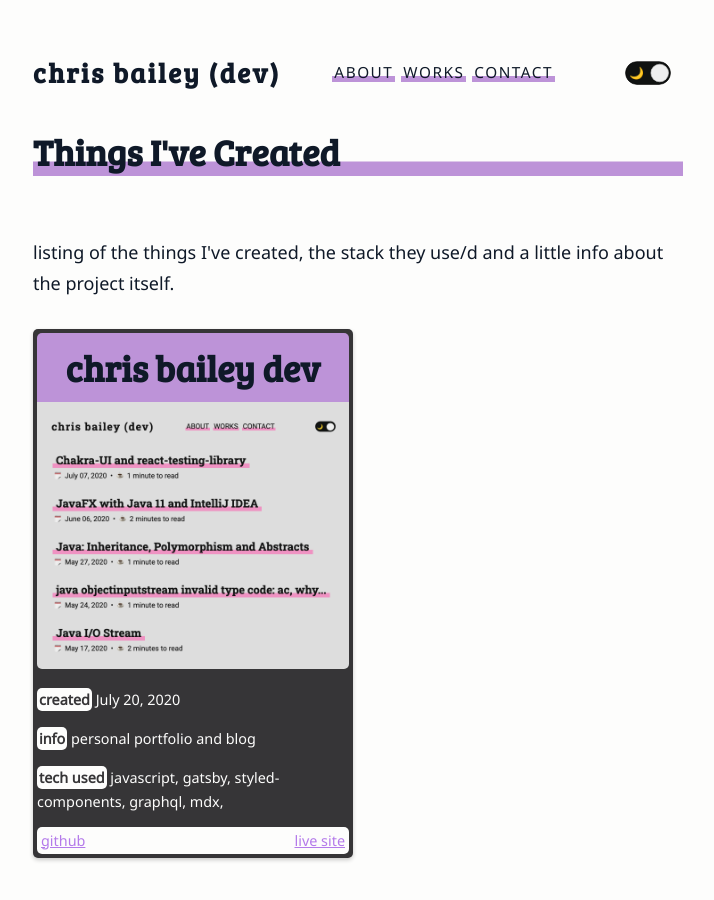
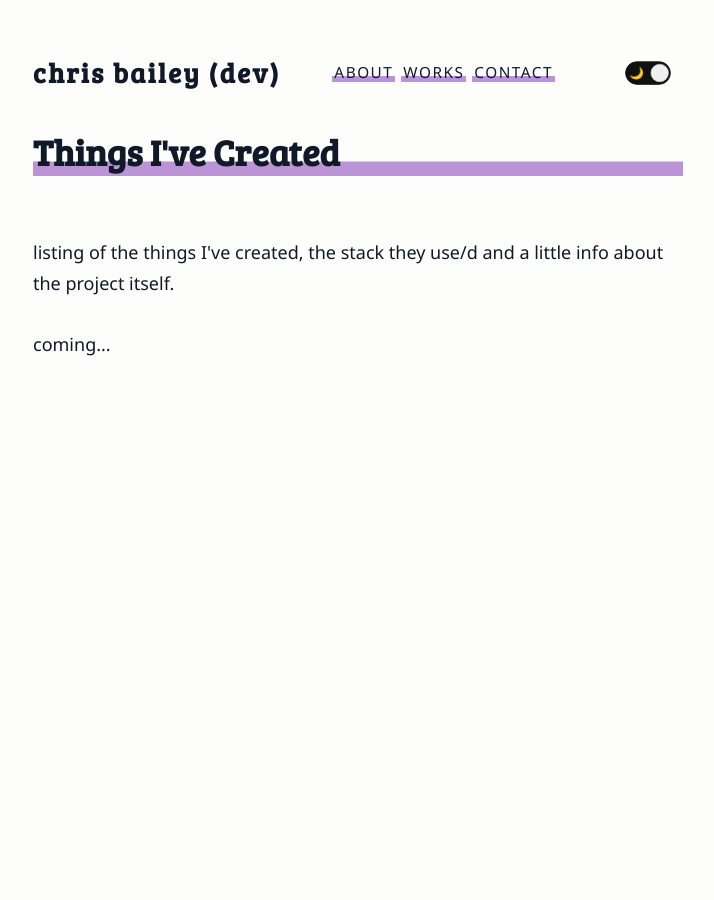
Before and after one commit to xchrisbailey/chrisbailey.dev, a Gatsby site: page /work in a window 1280 px wide. Shown: the whole page, without its empty margins (282-996 px from the left). After the commit the page ends 800 px from the top, so only its background shows below. Built offline with nearby package versions, Linux system fonts and the light colour scheme; Gatsby itself is replaced by a stand-in of ours; some packages are replaced by stand-ins of ours.

Commit message:
remove work card for now

```diff
--- a/src/pages/work.jsx
+++ b/src/pages/work.jsx
@@ -14,20 +14,8 @@ const work = ({ data }) => {
         listing of the things I&apos;ve created, the stack they use/d and a
         little info about the project itself.
       </p>
-      <Grid columns={2}>
-        {works.map(work => (
-          <WorkCard
-            key={work.node.id}
-            title={work.node.frontmatter.title}
-            description={work.node.frontmatter.description}
-            shot={work.node.frontmatter.image}
-            date={work.node.frontmatter.date}
-            tech={work.node.frontmatter.tech}
-            repo={work.node.frontmatter.repo}
-            live={work.node.frontmatter.live}
-          />
-        ))}
-      </Grid>
+
+      <p>coming...</p>
     </Layout>
   )
 }
```
Also changed, not shown: package.json (+9 -9 lines), 1 other file.
